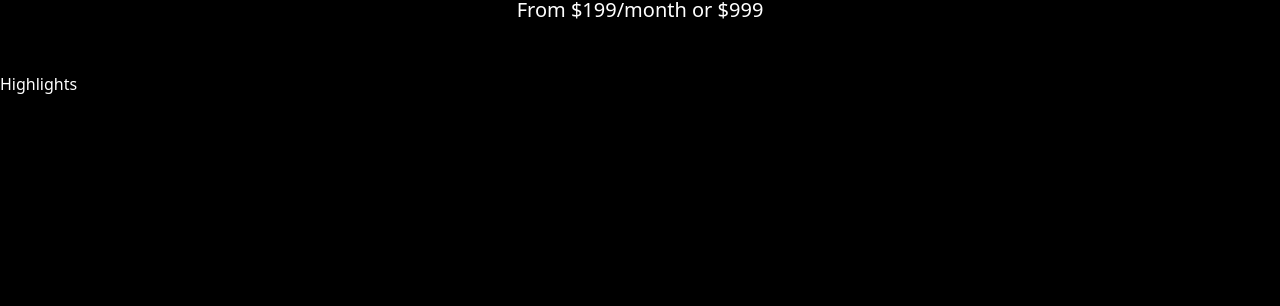
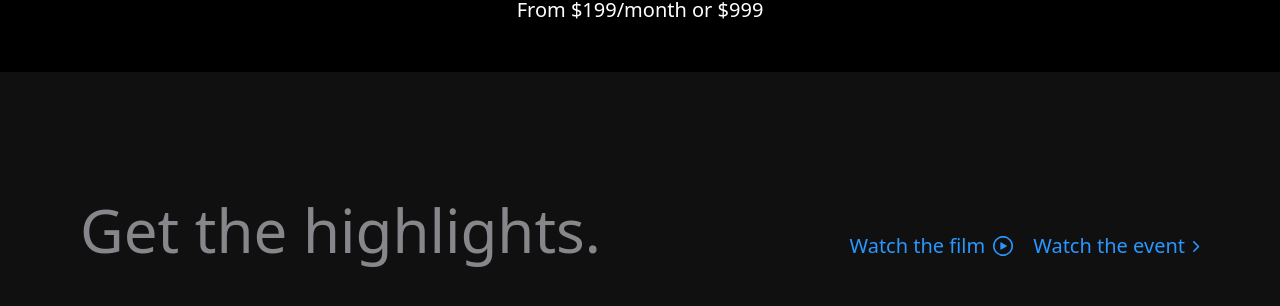
Before and after one commit to stharavi01/apple_website, a React (Vite) app: page / in a window 1280 px wide. Shown: the part 728-1034 px from the top of the page. Before the commit the page ends 824 px from the top, so only its background shows below. Built offline with nearby package versions, Linux system fonts and the light colour scheme.

Commit message:
create highlights section animation

```diff
--- a/src/components/Highlights.jsx
+++ b/src/components/Highlights.jsx
@@ -1,4 +1,42 @@
+import { useGSAP } from "@gsap/react";
+import gsap from "gsap";
+import { rightImg, watchImg } from "../utils";
+
 const Highlights = () => {
-	return <div>Highlights</div>;
+	useGSAP(() => {
+		gsap.to("#title", {
+			opacity: 1,
+			y: 0,
+		});
+		gsap.to(".link", {
+			opacity: 1,
+			y: 0,
+			duration: 1,
+			stagger: 0.25,
+		});
+	}, []);
+	return (
+		<section
+			id="highlights"
+			className="w-screen overflow-hidden h-full common-padding bg-zinc">
+			<div className="screen-max-width">
+				<div className="mb-12 w-full md:flex items-end justify-between">
+					<h1 id="title" className="section-heading">
+						Get the highlights.
+					</h1>
+					<div className="flex flex-wrap items-end gap-5">
+						<p className="link">
+							Watch the film
+							<img src={watchImg} alt="watch" className="ml-2 " />
+						</p>
+						<p className="link">
+							Watch the event
+							<img src={rightImg} alt="right" className="ml-2 " />
+						</p>
+					</div>
+				</div>
+			</div>
+		</section>
+	);
 };
 export default Highlights;
```
